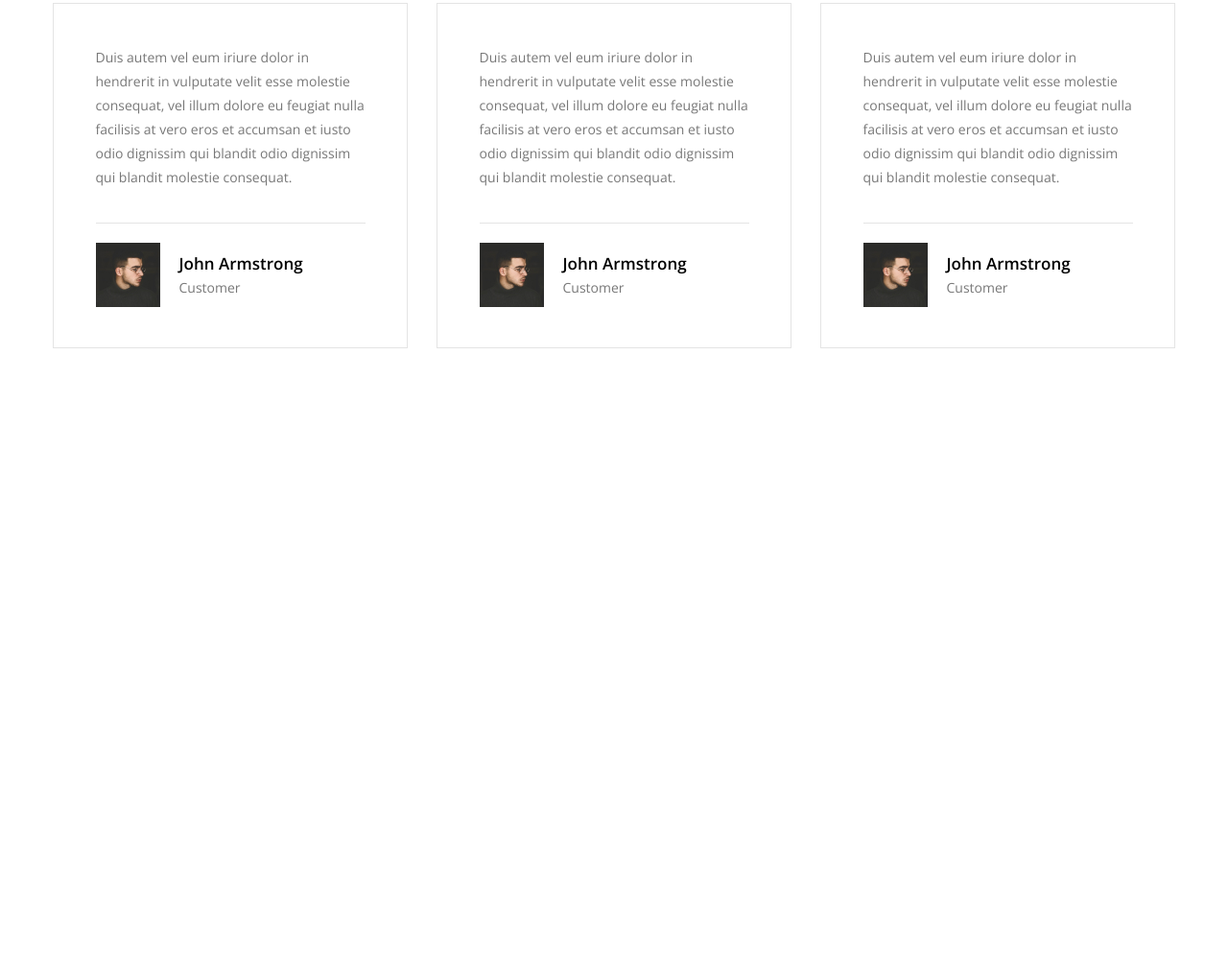
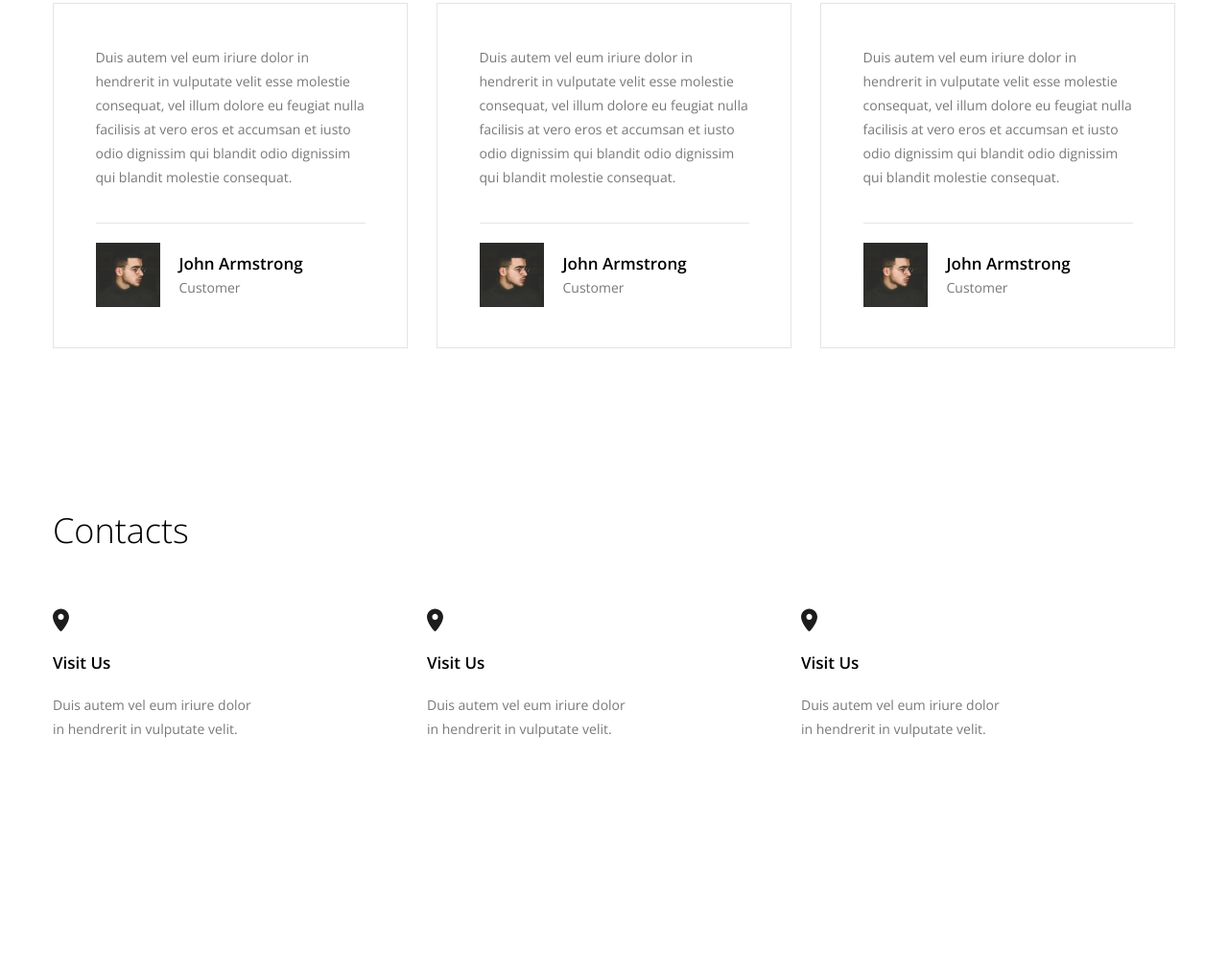
Before and after one commit to springdale95/leonic, a plain HTML site: page index.html in a window 1280 px wide. Shown: the part 2164-3176 px from the top of the page at 96% size. Before the commit the page ends 2536 px from the top, so only its background shows below. Drawn offline with Linux system fonts and the light colour scheme; files whose address does not match are found by name.

Commit message:
Contacts

```diff
--- a/index.html
+++ b/index.html
@@ -217,6 +217,40 @@
                 </article>
             </div>
         </section>
+        <section class="contacts-section">
+            <h2 class="contacts-title">
+                Contacts
+            </h2>
+            <div class="contacts-wrapper">
+                <article class="contacts-cards">
+                    <img src="./img/main/fifth-section/visit-us-logo.svg" alt="Visit Us Logo">
+                    <h3 class="types-of-contacts">
+                        Visit Us
+                    </h3>
+                    <span class="span-in-contacts-cards">
+                        Duis autem vel eum iriure dolor in hendrerit in vulputate velit.
+                    </span>
+                </article>
+                <article class="contacts-cards">
+                    <img src="./img/main/fifth-section/visit-us-logo.svg" alt="Visit Us Logo">
+                    <h3 class="types-of-contacts">
+                        Visit Us
+                    </h3>
+                    <span class="span-in-contacts-cards">
+                        Duis autem vel eum iriure dolor in hendrerit in vulputate velit.
+                    </span>
+                </article>
+                <article class="contacts-cards">
+                    <img src="./img/main/fifth-section/visit-us-logo.svg" alt="Visit Us Logo">
+                    <h3 class="types-of-contacts">
+                        Visit Us
+                    </h3>
+                    <span class="span-in-contacts-cards">
+                        Duis autem vel eum iriure dolor in hendrerit in vulputate velit.
+                    </span>
+                </article>
+            </div>
+        </section>
     </main>
 </body>
 </html>
--- a/style/style.css
+++ b/style/style.css
@@ -326,3 +326,46 @@ body {
     font-size: 14px;
     color: #787878;
 }
+
+/* Fifth Section -------------------------------------------------------- */
+
+.contacts-section {
+    width: 1170px;
+    height: 480px;
+    margin: 160px auto 0px;
+}
+
+.contacts-title {
+    font-weight: 300;
+    font-size: 36px;
+    margin-bottom: 50px;
+}
+
+.contacts-wrapper {
+    width: 1170px;
+    height: 160px;
+    display: flex;
+    justify-content: space-between;
+}
+
+.contacts-cards {
+    width: 215px;
+    height: 160px;
+    display: flex;
+    flex-direction: column;
+    align-items: flex-start;
+    justify-content: space-around;
+    margin-right: 175px;
+}
+
+.types-of-contacts {
+    font-weight: 600;
+    font-size: 17px;
+}
+
+.span-in-contacts-cards {
+    font-weight: 400;
+    font-size: 14px;
+    color: #787878;
+    line-height: 25px;
+}
```
Also changed, not shown: img/main/fifth-section/visit-us-logo.svg (added).
